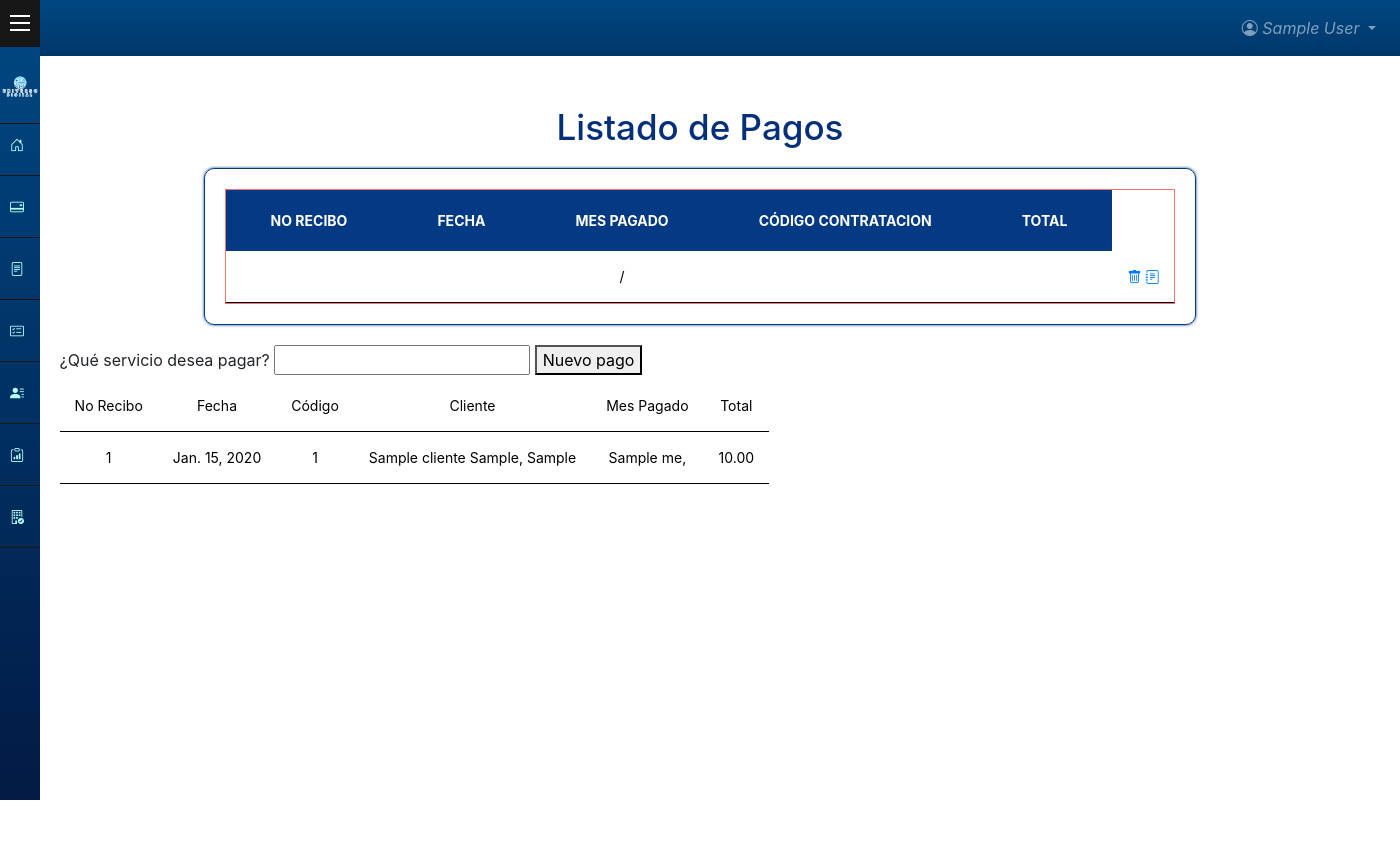
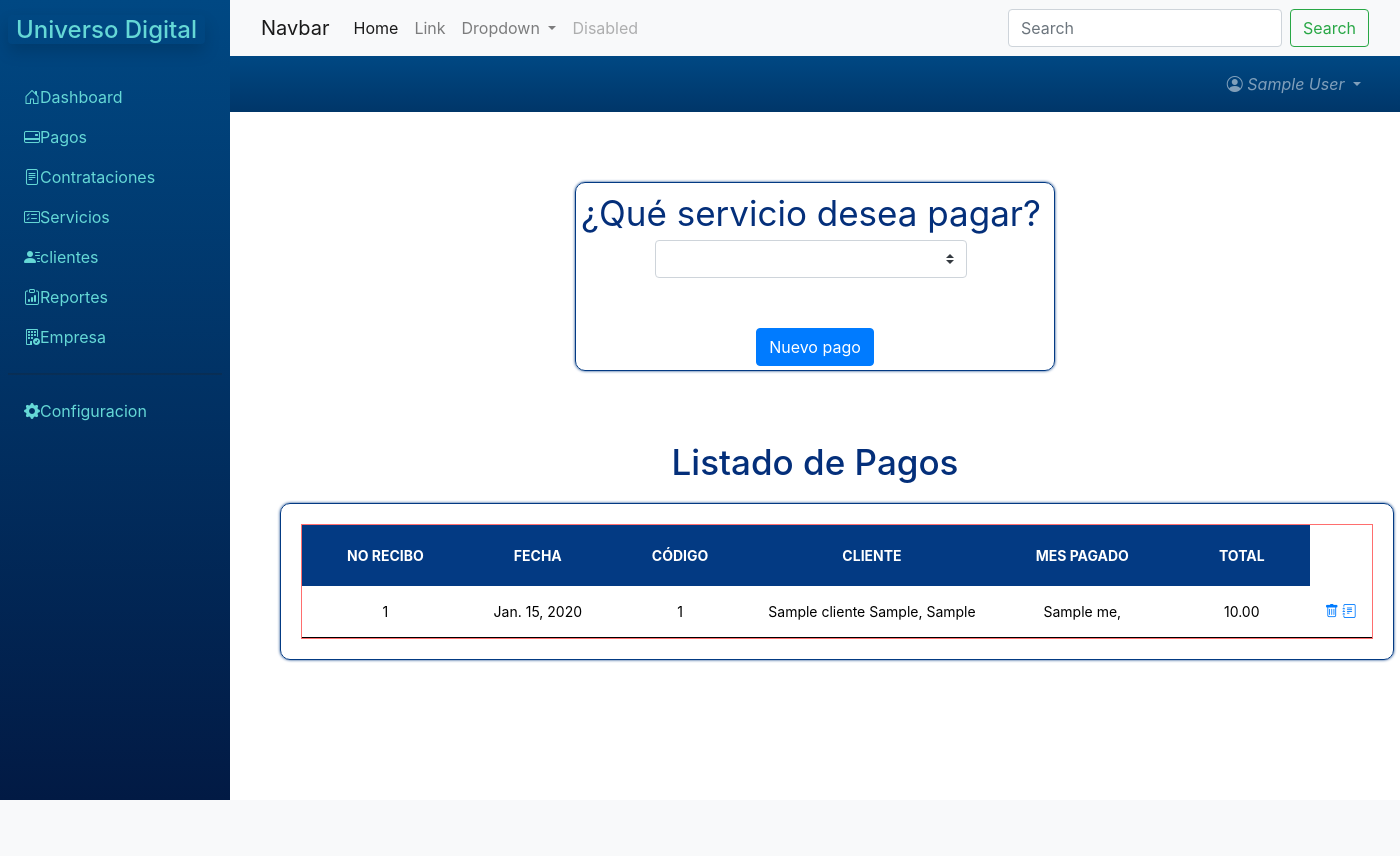
Before and after one commit to CodiceGT/UniversoDig, a Django app: page /pagos/ in a window 1400 px wide. After the commit the page ends 800 px from the top, so only its background shows below. Run offline with Django 4.2, Linux system fonts and the light colour scheme; a user stored in the database is signed in; tables that the repository leaves empty hold one stand-in row (values such as "Sample post"); some libraries are stand-ins or nearby versions.

Commit message:
Cambio de barra lateral

```diff
--- a/apps/home/static/css/menu.css
+++ b/apps/home/static/css/menu.css
@@ -14,6 +14,59 @@
     --widht-collapsed: 40px;
     --resaltado: rgb(181,255,254);
 }
+
+/*sliderbar*/
+
+#side_nav{
+    background: var(--bgcolor);
+    min-width: 230px;
+    max-width: 230px;
+    transition: all 0.2s;
+}
+
+.botonColor{
+    color: #65d8d6;
+}
+
+.Lcolor{
+    color: #65d8d6;
+}
+
+.content{
+    min-height: 100vh;
+    width: 100%;
+}
+
+hr .h-color{
+    background: var(--resaltado);
+}
+
+.sidebar li.active{
+    background: #bbe9e8;
+    border-radius: 10px;
+}
+
+.sidebar li.active a, .sidebar li.active a:hover {
+    color: #9df0ee;
+}
+
+.sidebar li a{
+    color: #65d8d6;
+}
+
+@media(max-width: 767px){
+    #side_nav{
+        margin-left: -250px;
+        position: fixed;
+        min-height: 100vh;
+        z-index: 1;
+    }
+    #side_nav.active{
+        margin-left: 0;
+    }
+}
+
+/*body*/
 
 .espacio{
     padding-top: 50px;
@@ -214,48 +267,7 @@ body{
 .fondoheader{
       background: var(--bgheader);
 }
-/*
-.lista-derecha{
-    color: rgb(226, 19, 19);
-    display: flex;
-    justify-content: right;
-    align-items: center;
-    font-size: 10px;
-    text-align: center;
-    overflow: hidden;
-}
 
-.fondouser{
-    overflow: hidden;
-    background-color: skyblue;
-    padding-right: 20px;
-}
-
-lineas horizontales superior
-
-.barras-h{
-    width: 0;
-    max-width: 0;
-    height: 10;
-    display: flex;
-    flex-wrap: wrap;
-    justify-content: left;
-    margin: auto;
-}
-
-.barras-h .lateral{
-    background: var(--bgheader);
-    width: 20px;
-    height: 230px;
-    border-radius: 30px;
-    box-shadow: 0 2px 2px rgba(0, 0, 0, 0.2);
-    overflow: hidden;
-    margin: 20px;
-    text-align: center;
-    transition: all 0.25s;
-}
-
-*/
 
 /************************** cards */
 
@@ -286,13 +298,14 @@ lineas horizontales superior
 }
 
 .contenido{
-    width: auto;
+    width: 100%;
     max-width: auto;
     height: auto;
     display: flex;
-    flex-wrap: wrap;
+    flex-direction: row;
+    flex-flow: wrap;
     text-align: center;
-    justify-content: center;
+    justify-content: space-around;
     margin: auto;
     align-items: center;
 }
--- a/apps/home/templates/index.html
+++ b/apps/home/templates/index.html
@@ -1,5 +1,4 @@
 {% extends 'menu.html' %}
-
     {% block contenido %}
     <h1 class="title-container"> Resumen </h1>
         <div class="contenido">
--- a/apps/home/templates/menu.html
+++ b/apps/home/templates/menu.html
@@ -17,132 +17,144 @@
     <link rel="stylesheet" href="https://cdn.jsdelivr.net/npm/bootstrap@4.0.0/dist/css/bootstrap.min.css" integrity="sha384-Gn5384xqQ1aoWXA+058RXPxPg6fy4IWvTNh0E263XmFcJlSAwiGgFAW/dAiS6JXm" crossorigin="anonymous">
     <title>Home</title>
   </head>
-  <body >
+  <body>
+    <div class="main-container d-flex">
+      <!-- Sliderbar -->
+      <div class="sidebar" id="side_nav">
+        <div class="header-box px-2 pt-3 pb-4 d-flex justify-content-between">
+          <h1 class="fs-4"><span class="rounded shadow px-2 me-2 Lcolor">Universo Digital</span></h1>
+          <button class="btn d-md-none d-block close-btn px-10 py-0 text-white"><i class="bi bi-list"></i></button>
+        </div>
+        <ul class="list-unstyled px-2">
+          <li class=""> <a href="{% url 'home:home' %}" class="text-decoration-none px-3 py-2 d-block"><i class="bi bi-house-door"></i>Dashboard</a></li>
+          <div class="item separator"></div>
+          <li class=""> <a href="{% url 'home:pagos' %}" class="text-decoration-none px-3 py-2 d-block"><i class="bi bi-credit-card-2-back"></i>Pagos</a></li>
+          <div class="item separator"></div>
+          <li class=""> <a href="{% url 'home:contrataciones' %}" class="text-decoration-none px-3 py-2 d-block"><i class="bi bi-file-text"></i>Contrataciones</a></li>
+          <div class="item separator"></div>
+          <li class=""> <a href="{% url 'home:servicios' %}" class="text-decoration-none px-3 py-2 d-block"><i class="bi bi-card-checklist"></i>Servicios</a></li>
+          <div class="item separator"></div>
+          <li class=""> <a href="{% url 'home:clientes' %}" class="text-decoration-none px-3 py-2 d-block"><i class="bi bi-person-lines-fill"></i>clientes</a></li>
+          <div class="item separator"></div>
+          <li class=""> <a href="#" class="text-decoration-none px-3 py-2 d-block"><i class="bi bi-clipboard-data"></i>Reportes</a></li>
+          <div class="item separator"></div>
+          <li class=""> <a href="{% url 'home:informacion' %}" class="text-decoration-none px-3 py-2 d-block"><i class="bi bi-building-check"></i>Empresa</a></li>
+          <div class="item separator"></div>
+        </ul>
+        <hr class="h-color mx-2">
+        <ul class="list-unstyled px-2">
+          <div class="item separator"></div>
+          <li class=""> <a href="#" class="text-decoration-none px-3 py-2 d-block"><i class="bi bi-gear-fill"></i>Configuracion</a></li>
+          <div class="item separator"></div>
+        </ul>
+      </div>
+
       <!-- Barra de nav -->
-    <nav class="navbar navbar-expand-lg navbar-dark fondoheader">
-
-      <button class="navbar-toggler" align="right" type="button" data-toggle="collapse" data-target="#navbarSupportedContent" aria-controls="navbarSupportedContent" aria-expanded="false" aria-label="Toggle navigation">
+      <div class="content">
+        <div>
+          <nav class="navbar navbar-expand-lg navbar-light bg-light">
+            <div class="container-fluid">
+              <a class="navbar-brand" href="#">Navbar</a>
+              <button class="navbar-toggler" type="button" data-bs-toggle="collapse" data-bs-target="#navbarSupportedContent" aria-controls="navbarSupportedContent" aria-expanded="false" aria-label="Toggle navigation">
                 <span class="navbar-toggler-icon"></span>
               </button>
-
-      <div class="collapse navbar-collapse justify-content-end" id="navbarSupportedContent">
-        <ul class="navbar-nav ml-auto">
+              <div class="collapse navbar-collapse" id="navbarSupportedContent">
+                <ul class="navbar-nav me-auto mb-2 mb-lg-0">
+                  <li class="nav-item">
+                    <a class="nav-link active" aria-current="page" href="#">Home</a>
+                  </li>
+                  <li class="nav-item">
+                    <a class="nav-link" href="#">Link</a>
+                  </li>
                   <li class="nav-item dropdown">
-            <a class="nav-link dropdown-toggle" href="#" id="navbarDropdown" role="button" data-toggle="dropdown" aria-haspopup="true" aria-expanded="false">
+                    <a class="nav-link dropdown-toggle" href="#" id="navbarDropdown" role="button" data-bs-toggle="dropdown" aria-expanded="false">
+                      Dropdown
+                    </a>
+                    <ul class="dropdown-menu" aria-labelledby="navbarDropdown">
+                      <li><a class="dropdown-item" href="#">Action</a></li>
+                      <li><a class="dropdown-item" href="#">Another action</a></li>
+                      <li><hr class="dropdown-divider"></li>
+                      <li><a class="dropdown-item" href="#">Something else here</a></li>
+                    </ul>
+                  </li>
+                  <li class="nav-item">
+                    <a class="nav-link disabled" href="#" tabindex="-1" aria-disabled="true">Disabled</a>
+                  </li>
+                </ul>
+                <form class="d-flex">
+                  <input class="form-control me-2" type="search" placeholder="Search" aria-label="Search">
+                  <button class="btn btn-outline-success" type="submit">Search</button>
+                </form>
+              </div>
+            </div>
+          </nav>
+        </div>
+        <div >
+          <nav class="navbar navbar-expand-lg navbar-dark fondoheader">
+            <div class="container-fluid">
+              <div class="d-flex justify-content-between d-md-none d-block">
+                <button class="btn px-10 py-0 open-btn botonColor"><i class="bi bi-card-list"></i></button>
+              </div>
+              <a class="navbar-brand" href="#"></a>
+              <button class="navbar-toggler" type="button" data-bs-toggle="collapse" data-bs-target="#menudigital" aria-controls="menudigital" aria-expanded="false" aria-label="Toggle navigation">
+                <span class="navbar-toggler-icon"></span>
+              </button>
+              <div class="collapse navbar-collapse justify-content-end" id="menudigital">
+                <ul class="navbar-nav ml-auto mb-2 mb-lg-0">
+                  <li class="nav-item dropdown ml-auto">
+                    <a class="nav-link dropdown-toggle" href="#" id="navbarDropdown" role="button" data-bs-toggle="dropdown" aria-expanded="false">
                       <i class="bi bi-person-circle">  {{user.first_name}} {{ user.last_name }}</i>
                     </a>
-            <div class="dropdown-menu" aria-labelledby="navbarDropdown">
+                    <ul class="dropdown-menu" aria-labelledby="navbarDropdown">
                       <a class="dropdown-item text-primary" href="#">{{ user.cuenta.tipo | upper }}</a>
                       <div class="dropdown-divider"></div>
                       <a class="dropdown-item text-danger" href="{% url 'home:logout' %}">Cerrar sesión</a>
-            </div>
+                    </ul>
                   </li>
                 </ul>
               </div>
+            </div>
           </nav>
-    <!-- Barra de nav -->
-
-    <!-- header -->
-    <div id="menu" class="menu-collapsed">
-      <div id="header">
-        <div id="title"><span>Universo Digital</span></div>
-        <div id="menu-btn">
-          <div class="btn-universo"></div>
-          <div class="btn-universo"></div>
-          <div class="btn-universo"></div>
-        </div>
         </div>
 
-      <!-- profile -->
-      <div id="profile">
-        <div id="photo">
-          <img src="{% static 'img/logo-terminado.png' %}" />
-        </div>
-        <div id="name"><span>Bienvenido</span></div>
-      </div>
-      <!--menu-->
-      <div id="menu-items">
-        <div class="item">
-          <a href="{% url 'home:home' %}">
-            <div class="icon"><i class="bi bi-house-door"></i></div>
-            <div class="title"><span> Inicio </span></div>
-          </a>
-        </div>
-        <div class="item separator"></div>
-        <div class="item">
-          <a href="{% url 'home:pagos' %}">
-            <div class="icon"><i class="bi bi-credit-card-2-back"></i></div>
-            <div class="title">Pagos</div>
-          </a>
-        </div>
-        <div class="item separator"></div>
-        <div class="item">
-          <a href="{% url 'home:contrataciones' %}">
-            <div class="icon"><i class="bi bi-file-text"></i></div>
-            <div class="title">Contrataciones</div>
-          </a>
-        </div>
-        <div class="item separator"></div>
-        <div class="item">
-          <a href="{% url 'home:servicios' %}">
-            <div class="icon"><i class="bi bi-card-checklist"></i></div>
-            <div class="title">Servicios</div>
-          </a>
-        </div>
-        <div class="item separator"></div>
-        <div class="item">
-          <a href="{% url 'home:clientes' %}">
-            <div class="icon"><i class="bi bi-person-lines-fill"></i></div>
-            <div class="title">Clientes</div>
-          </a>
-        </div>
-        <div class="item separator"></div>
-        <div class="item">
-          <a href="#">
-            <div class="icon"><i class="bi bi-clipboard-data"></i></div>
-            <div class="title">Reportes</div>
-          </a>
-        </div>
-        <div class="item separator"></div>
-        <div class="item">
-          <a href="{% url 'home:informacion' %}">
-            <div class="icon"><i class="bi bi-building-check"></i></div>
-            <div class="title">Empresa</div>
-          </a>
-        </div>
-        <div class="item separator"></div>
-      </div>
+
+        <div class="Dashboard-content">
+          {% block contenido %}
+          {% endblock contenido %}
         </div>
 
-    <div class="row align-item-center justify-content-center vh-100">
-      <div class="col-sm-11">
-        {% block contenido %}
-        {% endblock contenido %}
       </div>
     </div>
 
 
-
-
-    <!-- JS -->
-    <script type="text/javascript">
-      const btn = document.querySelector("#menu-btn");
-      const menu = document.querySelector("#menu");
-      btn.addEventListener("click", (e) => {
-        menu.classList.toggle("menu-expanded");
-        menu.classList.toggle("menu-collapsed");
-
-        document.querySelector("body").classList.toggle("body-expanded");
-      });
-
-      window.addEventListener("scroll", function () {
-        var header = document.querySelector("header");
-        header.classList.toggle("abajo", window.scrollY > 0);
-      });
-    </script>
+    <script src="https://code.jquery.com/jquery-3.2.1.slim.min.js" integrity="sha384-KJ3o2DKtIkvYIK3UENzmM7KCkRr/rE9/Qpg6aAZGJwFDMVNA/GpGFF93hXpG5KkN" crossorigin="anonymous"></script>
+    <script src="https://cdn.jsdelivr.net/npm/popper.js@1.12.9/dist/umd/popper.min.js" integrity="sha384-ApNbgh9B+Y1QKtv3Rn7W3mgPxhU9K/ScQsAP7hUibX39j7fakFPskvXusvfa0b4Q" crossorigin="anonymous"></script>
+    <script src="https://cdn.jsdelivr.net/npm/bootstrap@4.0.0/dist/js/bootstrap.min.js" integrity="sha384-JZR6Spejh4U02d8jOt6vLEHfe/JQGiRRSQQxSfFWpi1MquVdAyjUar5+76PVCmYl" crossorigin="anonymous"></script>
 
     <script src="https://code.jquery.com/jquery-3.2.1.slim.min.js" integrity="sha384-KJ3o2DKtIkvYIK3UENzmM7KCkRr/rE9/Qpg6aAZGJwFDMVNA/GpGFF93hXpG5KkN" crossorigin="anonymous"></script>
     <script src="https://cdn.jsdelivr.net/npm/popper.js@1.12.9/dist/umd/popper.min.js" integrity="sha384-ApNbgh9B+Y1QKtv3Rn7W3mgPxhU9K/ScQsAP7hUibX39j7fakFPskvXusvfa0b4Q" crossorigin="anonymous"></script>
     <script src="https://cdn.jsdelivr.net/npm/bootstrap@4.0.0/dist/js/bootstrap.min.js" integrity="sha384-JZR6Spejh4U02d8jOt6vLEHfe/JQGiRRSQQxSfFWpi1MquVdAyjUar5+76PVCmYl" crossorigin="anonymous"></script>
+
+
+    <script src="https://code.jquery.com/jquery-3.2.1.slim.min.js" integrity="sha384-KJ3o2DKtIkvYIK3UENzmM7KCkRr/rE9/Qpg6aAZGJwFDMVNA/GpGFF93hXpG5KkN" crossorigin="anonymous"></script>
+    <script src="https://cdn.jsdelivr.net/npm/bootstrap@4.0.0/dist/js/bootstrap.min.js" integrity="sha384-JZR6Spejh4U02d8jOt6vLEHfe/JQGiRRSQQxSfFWpi1MquVdAyjUar5+76PVCmYl" crossorigin="anonymous"></script>
+    <script src="https://cdn.jsdelivr.net/npm/bootstrap@5.0.2/dist/js/bootstrap.bundle.min.js" integrity="sha384-MrcW6ZMFYlzcLA8Nl+NtUVF0sA7MsXsP1UyJoMp4YLEuNSfAP+JcXn/tWtIaxVXM" crossorigin="anonymous"></script>
+    <script src="https://cdn.jsdelivr.net/npm/popper.js@1.12.9/dist/umd/popper.min.js" integrity="sha384-ApNbgh9B+Y1QKtv3Rn7W3mgPxhU9K/ScQsAP7hUibX39j7fakFPskvXusvfa0b4Q" crossorigin="anonymous"></script>
+    <!-- JS -->
+    <script >
+      $(".sidebar ul li").on('click' ,function(){
+        $(".sidebar ul li.active").removeClass('active');
+        $(this).addClass('active');
+      })
+
+      $('.open-btn').on('click', function(){
+        $('.sidebar').addClass('active');
+      })
+
+      $('.close-btn').on('click', function(){
+        $('.sidebar').removeClass('active');
+      })
+
+    </script>
   </body>
 </html>
--- a/apps/home/templates/pagos.html
+++ b/apps/home/templates/pagos.html
@@ -1,5 +1,29 @@
 {% extends 'menu.html' %}
 {% block contenido %}
+ <div class="container">
+    <div class="contenido espacio">
+        <div class="outer-wrapper form-row align-items-center">
+            <div class="col-auto my-1">
+                <form action="{% url 'home:nuevorecibo' %}" method="post">
+                    {% csrf_token %}
+                    <div class="">
+                        <label class="title-container mr-sm-2" for="contratacion">¿Qué servicio desea pagar?</label>
+                    </div>
+                    <input class="custom-select mr-sm-2 col-sm-8 w-75 table-responsive-lg" list="listacontrataciones" name="contratacion" required>
+                    <datalist id="listacontrataciones">
+                        {% for contratacion in contrataciones %}
+                        <option value="{{contratacion.id}}">{{contratacion.cliente.nombre}} {{contratacion.servicio.tipo}} {{contratacion.servicio.nombre}} </option>
+                        {% endfor %}
+                    </datalist>
+                    <div class="espacio">
+                        <button type="submit" class="btn btn-primary">Nuevo pago</button>
+                    </div>
+                </form>
+            </div>
+        </div>
+    </div>
+</div>
+
 <div class="container">
     <div class="contenido table-responsive-lg espacio">
         <h1 class="title-container">
@@ -17,10 +41,13 @@
                                 Fecha
                             </th>
                             <th>
-                                Mes Pagado
+                                Código
                             </th>
                             <th>
-                                Código contratacion
+                                Cliente
+                            </th>
+                            <th>
+                                Mes Pagado
                             </th>
                             <th>
                                 Total
@@ -31,19 +58,24 @@
                         {% for pago in pagos %}
                         <tr>
                             <td class="text-center">
-                                {{pago.recibo.id}}
+                                {{pago.id}}
                             </td>
                             <td class="text-center">
-                                {{pago.creacion}}
+                                {{pago.fecha.date}}
                             </td>
                             <td class="text-center">
-                                {{pago.mes}}/{{pago.anio}}
+                                {{pago.contratacion.id}}
                             </td>
                             <td class="text-center">
-                                {{pago.recibo.contratacion.id}}
+                                {{pago.contratacion.cliente }}, {{pago.contratacion.direccion }}
                             </td>
                             <td class="text-center">
-                                {{pago.subtotal}}
+                                {% for mesanio in pago.detallepago_set.all %}
+                                {{mesanio.mes}},
+                                {% endfor %}
+                            </td>
+                            <td class="text-center">
+                                {{pago.total}}
                             </td>
                             <td class="text-center">
                                 <a href="#"><i class="bi bi-trash"></i></a>
@@ -58,39 +90,4 @@
     </div>
 </div>
 
-<form action="{% url 'home:nuevorecibo' %}" method="post">
-    {% csrf_token %}
-    <label for="contratacion">¿Qué servicio desea pagar?</label>
-    <input list="listacontrataciones" name="contratacion" required>
-    <datalist id="listacontrataciones">
-        {% for contratacion in contrataciones %}
-        <option value="{{contratacion.id}}">{{contratacion.cliente.nombre}} {{contratacion.servicio.tipo}} {{contratacion.servicio.nombre}} </option>
-        {% endfor %}
-    </datalist>
-    <button type="submit">Nuevo pago</button>
-</form>
-<table>
-    <tr>
-        <td>No Recibo</td>
-        <td>Fecha</td>
-        <td>Código</td>
-        <td>Cliente</td>
-        <td>Mes Pagado</td>
-        <td>Total</td>
-    </tr>
-    {% for pago in pagos %}
-    <tr>
-        <td> {{pago.id}} </td>
-        <td> {{pago.fecha.date}} </td>
-        <td> {{pago.contratacion.id}}</td>
-        <td> {{pago.contratacion.cliente }}, {{pago.contratacion.direccion }} </td>
-        <td>
-            {% for mesanio in pago.detallepago_set.all %}
-            {{mesanio.mes}},
-            {% endfor %}
-        </td>
-        <td> {{pago.total}} </td>
-    </tr>
-    {% endfor %}
-</table>
 {% endblock contenido %}
```
Also changed, not shown: apps/home/static/css/login.css (deleted, +0 -90 lines). Lines whose indentation alone changed are shown as unchanged.
